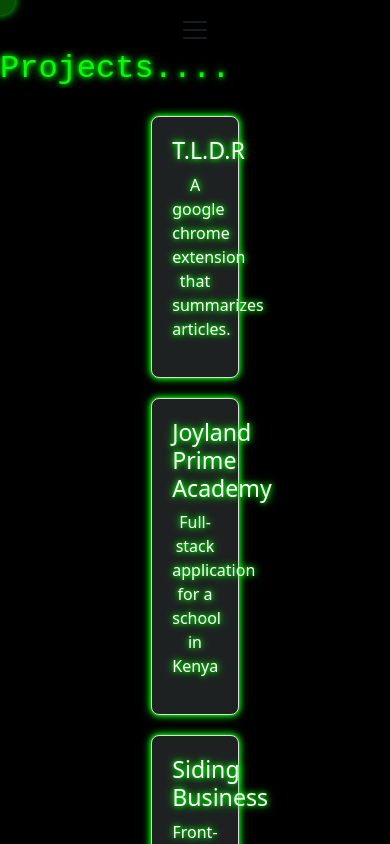
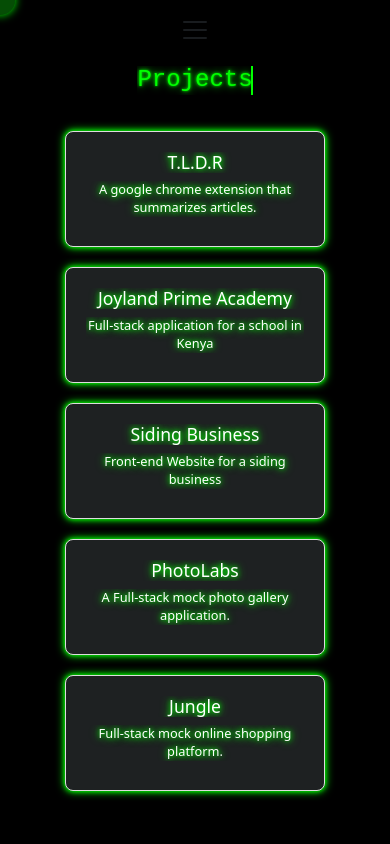
Before and after one commit to ClintasaurusRex/portfolio, a React (Vite) app: page /projects in a window 390 px wide. Shown: the top 844 px of the page. Built offline with nearby package versions, Linux system fonts and the light colour scheme.

Commit message:
Styles baby

```diff
--- a/src/Components/ProjectGrid.css
+++ b/src/Components/ProjectGrid.css
@@ -13,6 +13,7 @@
   flex-direction: column;
   gap: 20px;
   padding: 20px;
+  max-width: 100%;
 }
 
 .project-grid > * {
@@ -46,3 +47,62 @@
     transform: translateX(0);
   }
 }
+
+/* Add these styles for the project cards */
+.project-card {
+  width: 100%;
+  max-width: 20%; /* Set a max-width for larger screens */
+  min-height: 116px; /* Minimum height to maintain card shape */
+  overflow: hidden; /* Prevent text overflow */
+}
+
+.project-card h3 {
+  font-size: 1.5rem;
+  margin-bottom: 0.5rem;
+  /* Prevent long titles from breaking layout */
+  overflow: hidden;
+  text-overflow: ellipsis;
+  white-space: nowrap;
+}
+
+.project-card p {
+  /* For longer descriptions */
+  display: -webkit-box;
+  -webkit-line-clamp: 3; /* Show only 3 lines */
+  -webkit-box-orient: vertical;
+  overflow: hidden;
+  text-overflow: ellipsis;
+  line-height: 1.4;
+  margin: 0;
+  font-size: 0.9rem;
+}
+
+/* Responsive adjustments */
+@media (max-width: 768px) {
+  .project-card {
+    max-width: 280px;
+  }
+
+  .project-card h3 {
+    font-size: 1.25rem;
+  }
+
+  .project-card p {
+    font-size: 0.85rem;
+    -webkit-line-clamp: 2; /* Show only 2 lines on mobile */
+  }
+}
+
+@media (max-width: 480px) {
+  .project-card {
+    max-width: 260px;
+  }
+
+  .project-card h3 {
+    font-size: 1.1rem;
+  }
+
+  .project-card p {
+    font-size: 0.8rem;
+  }
+}
--- a/src/Modal/ProjectModal.css
+++ b/src/Modal/ProjectModal.css
@@ -8,6 +8,7 @@
   display: flex;
   justify-content: center;
   align-items: center;
+  padding: 1rem;
 }
 
 .modal-content {
@@ -23,9 +24,44 @@
   position: relative;
   font-size: 18px;
   text-shadow: 0 0 0 #0f0, 0 0 25px #0f0;
+  max-height: 90vh;
+  overflow-y: auto;
+
   p,
   h2 {
     color: white;
+  }
+}
+
+@media (max-width: 768px) {
+  .modal-content {
+    font-size: 16px;
+    padding: 15px;
+  }
+
+  .modal-content h2 {
+    font-size: 1.5rem;
+  }
+
+  .modal-content p {
+    font-size: 0.9rem;
+  }
+}
+
+@media (max-width: 480px) {
+  .modal-content {
+    font-size: 14px;
+    padding: 10px;
+  }
+
+  .modal-content h2 {
+    font-size: 1.2rem;
+  }
+
+  .close-button {
+    font-size: 20px;
+    top: 5px;
+    right: 5px;
   }
 }
 
@@ -38,8 +74,10 @@
   border: none;
   font-size: 24px;
   cursor: pointer;
+  z-index: 1;
 }
-.btn btn-outline-success btn-lg mt-3 {
+
+.btn.btn-outline-success.btn-lg.mt-3 {
   background-color: #000;
   color: #0f0;
   border: 1px solid #0f0;
@@ -47,6 +85,8 @@
   padding: 0.5rem 1rem;
   cursor: pointer;
   transition: 0.3s;
+  width: auto;
+  max-width: 100%;
 }
 
 .tech-icons {
@@ -56,6 +96,7 @@
   justify-content: center;
   margin: 1.5rem 0;
 }
+
 @keyframes spin {
   from {
     transform: rotate(0deg);
@@ -64,12 +105,24 @@
     transform: rotate(360deg);
   }
 }
+
 .tech-icon {
   height: 30px;
   width: 30px;
   transition: all 0.3s ease;
   filter: brightness(0) saturate(100%) invert(56%) sepia(96%) saturate(454%)
     hue-rotate(86deg) brightness(128%) contrast(119%);
+}
+
+@media (max-width: 480px) {
+  .tech-icons {
+    gap: 0.8rem;
+  }
+
+  .tech-icon {
+    height: 25px;
+    width: 25px;
+  }
 }
 
 .tech-icon.react-spin {
@@ -88,3 +141,30 @@
   filter: drop-shadow(0 0 5px #0f0) brightness(0) saturate(100%) invert(56%)
     sepia(96%) saturate(454%) hue-rotate(86deg) brightness(128%) contrast(119%);
 }
+
+@media (max-height: 600px) {
+  .modal-content {
+    margin: 10px;
+    max-height: 85vh;
+  }
+}
+
+@media (max-width: 320px) {
+  .modal-content {
+    padding: 8px;
+  }
+
+  .tech-icons {
+    gap: 0.5rem;
+  }
+
+  .tech-icon {
+    height: 20px;
+    width: 20px;
+  }
+
+  .btn.btn-outline-success.btn-lg.mt-3 {
+    font-size: 1rem;
+    padding: 0.4rem 0.8rem;
+  }
+}
--- a/src/Pages/Projects.css
+++ b/src/Pages/Projects.css
@@ -1,14 +1,16 @@
 .project-text {
   font-size: 2rem;
   color: #0f0;
-  font-family: "Courier New", Courier, monospace;
+  font-family: 'Courier New', Courier, monospace;
   text-shadow: 0 0 5px #0f0, 0 0 10px #0f0;
   overflow: hidden;
   border-right: 2px solid #0f0;
-  animation: typingProjects 2s steps(20, end), blink-caret 0.5s step-end infinite;
+  animation: typingProjects 2s steps(20, end),
+    blink-caret 0.5s step-end infinite;
   white-space: nowrap;
   width: fit-content;
   max-width: 12ch;
+  margin: 1rem auto; /* Center the text */
 }
 
 @keyframes typingProjects {
@@ -16,7 +18,7 @@
     width: 0;
   }
   to {
-    width: 12ch; /* Adjust to fit message length */
+    width: 12ch;
   }
 }
 
@@ -29,3 +31,63 @@
     border-right-color: #0f0;
   }
 }
+
+/* Responsive text sizes */
+@media (max-width: 768px) {
+  .project-text {
+    font-size: 1.75rem;
+    max-width: 10ch;
+  }
+
+  @keyframes typingProjects {
+    to {
+      width: 10ch;
+    }
+  }
+}
+
+@media (max-width: 480px) {
+  .project-text {
+    font-size: 1.5rem;
+    max-width: 8ch;
+  }
+
+  @keyframes typingProjects {
+    to {
+      width: 8ch;
+    }
+  }
+}
+
+@media (max-width: 320px) {
+  .project-text {
+    font-size: 1.25rem;
+    max-width: 7ch;
+  }
+
+  @keyframes typingProjects {
+    to {
+      width: 7ch;
+    }
+  }
+}
+
+/* Container for projects */
+.projects-container {
+  padding: 1rem;
+  max-width: 1200px;
+  margin: 0 auto;
+}
+
+/* Ensure text remains visible during webfont load */
+.project-text {
+  font-display: swap;
+  text-rendering: optimizeLegibility;
+}
+
+/* Maintain green glow effect across screen sizes */
+@media (max-width: 480px) {
+  .project-text {
+    text-shadow: 0 0 3px #0f0, 0 0 8px #0f0;
+  }
+}
```
